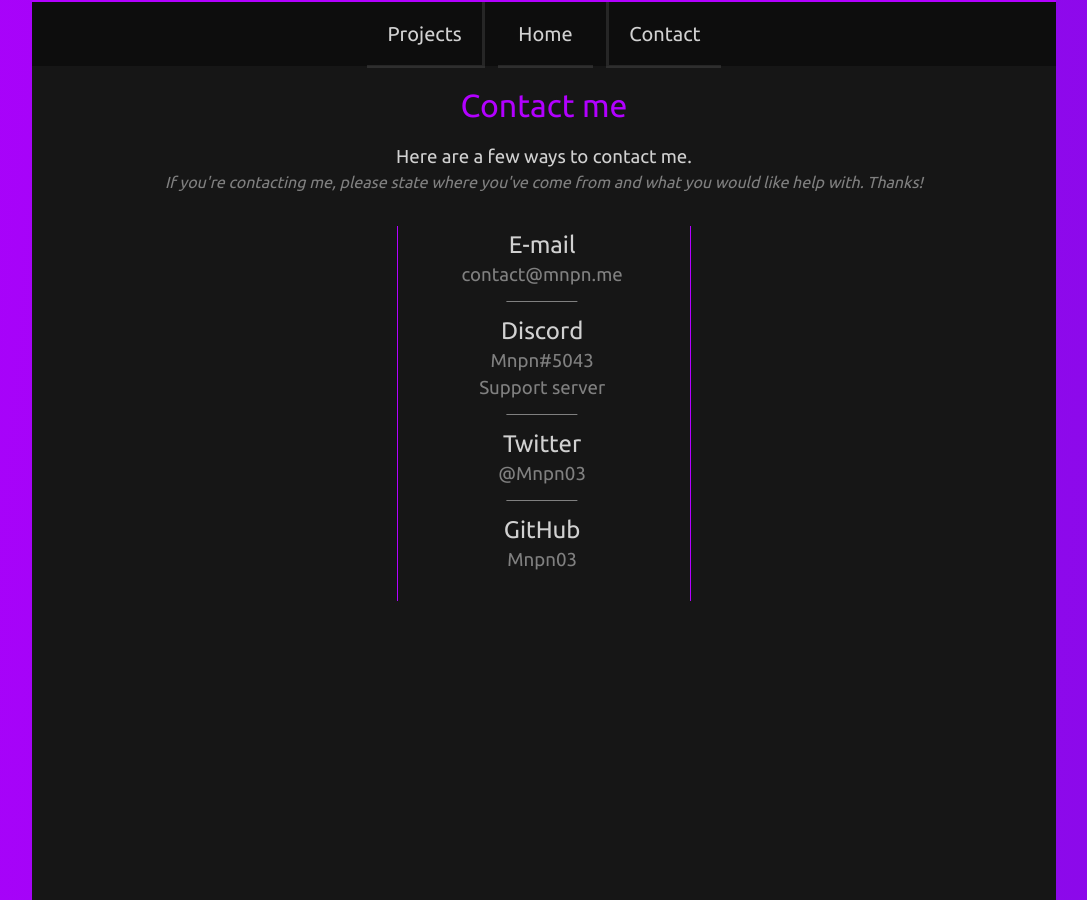
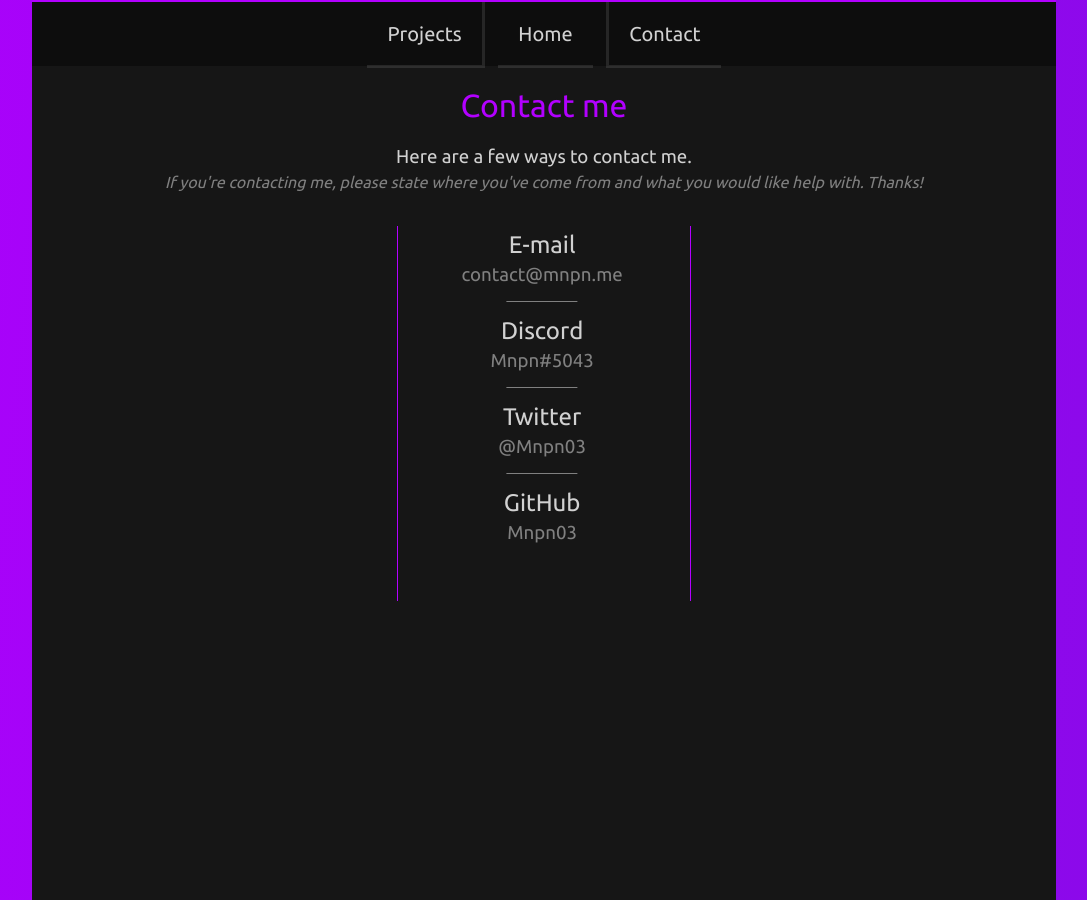
Before and after one commit to Mnpn/mnpn.github.io, a Jekyll site: the page built from contact.html, in a window 1280 px wide. Shown: the whole page, without its empty margins (96-1183 px from the left). Built offline with Jekyll 4.4.1, drawn with Linux system fonts in a browser that asks for light colours.

Commit message:
Remove Discord server link

```diff
--- a/contact.html
+++ b/contact.html
@@ -14,7 +14,6 @@ layout: default
 
 		<h2>Discord</h2>
 		<h3><a href="https://discordapp.com/">Mnpn#5043</a></h3>
-		<h3><a href="https://discord.gg/Ww74Xjh">Support server</a></h3>
 
 		<div class="short"><hr /></div>
 		<h2>Twitter</h2>
```
